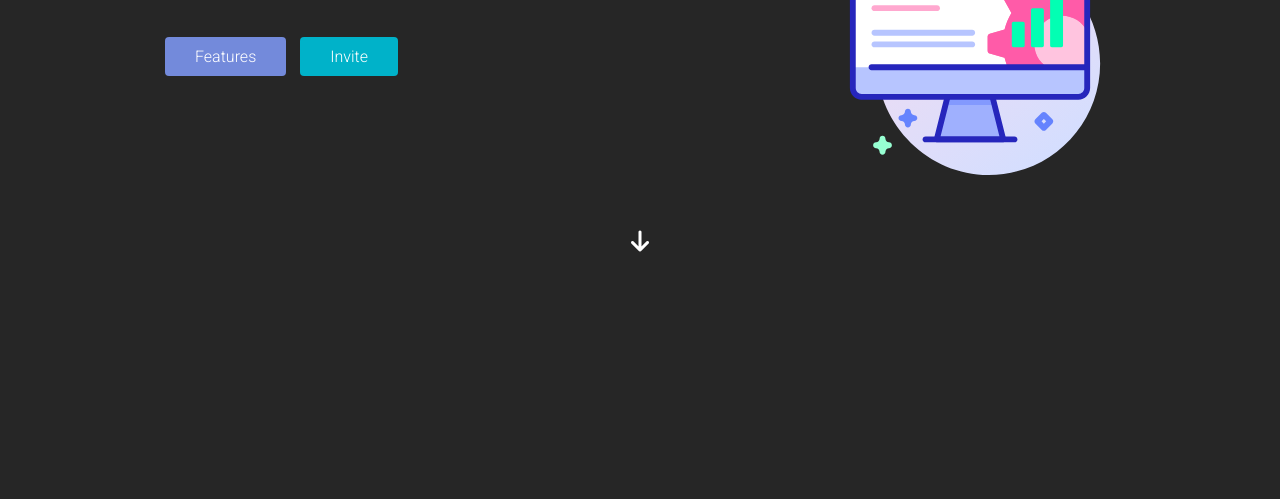
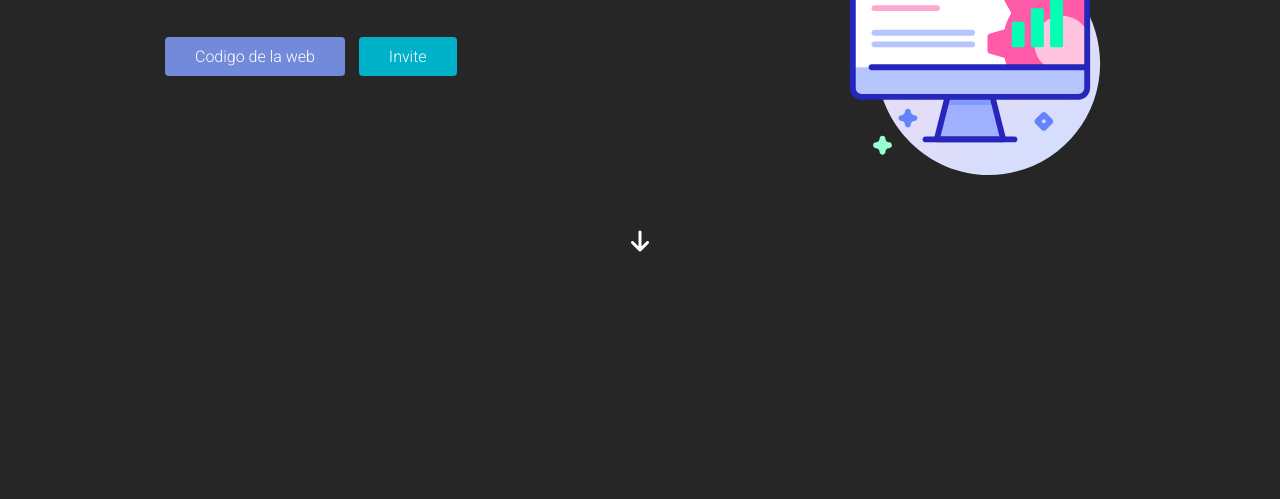
Before and after one commit to ManuHD12/diskmusic.github.io, a website: page index.html in a window 1280 px wide. Shown: the part 301-800 px from the top of the page. Drawn offline with Linux system fonts and the light colour scheme.

Commit message:
Update index.html

```diff
--- a/index.html
+++ b/index.html
@@ -60,8 +60,8 @@
             <p class="jumbotron-d">Disk Music es un bot de música desarrollado por un grupo de jovenes latino americanos
               que tratan de traer diversión!</p>
             <div class="jumbotron-buttons">
-              <button class="btn" onclick="location.href='#features'">Features</button>
-              <button class="btn blue" onclick="location.href='#'">Invite</button>
+              <button class="btn" onclick="location.href='https://github.com/diskmusic/diskmusic.github.io'">Codigo de la web</button>
+              <button class="btn blue" onclick="location.href='https://discord.gg/6CUHkanjTz'">Invite</button>
             </div>
           </div>
           <div class="jumbotron-item">
```
